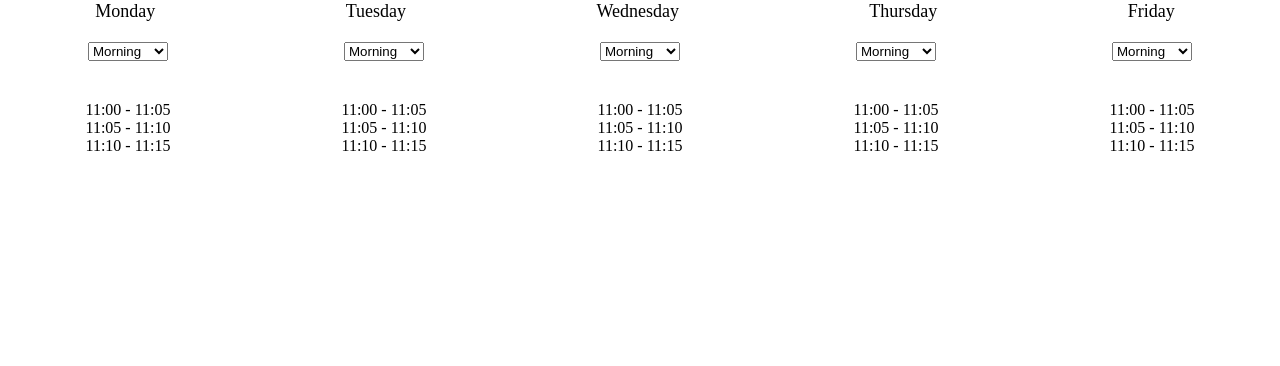
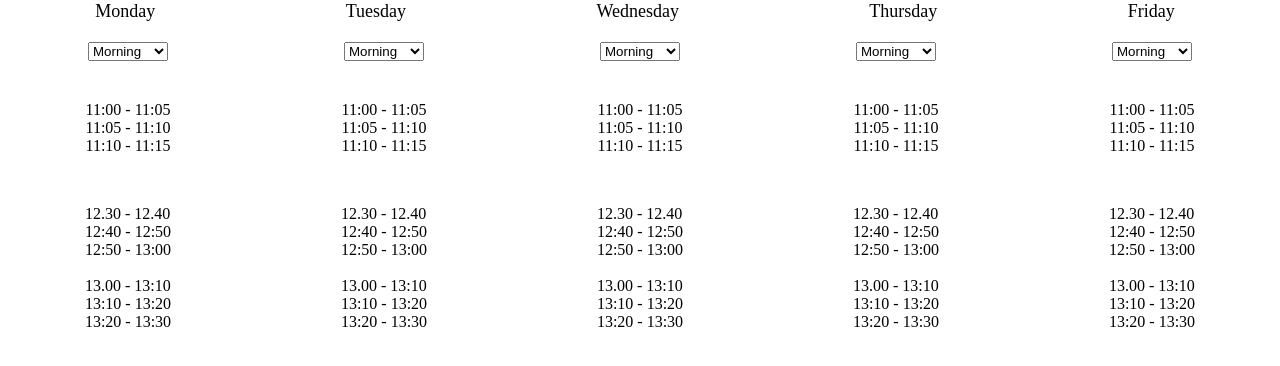
Before and after one commit to dominicho97/table-tennis-tool, a PHP site: page /schedule/schedule.php in a window 1280 px wide. Shown: the part 125-491 px from the top of the page. Run offline with PHP 8.4, Linux system fonts and the light colour scheme.

Commit message:
added times from noon

```diff
--- a/schedule/schedule.css
+++ b/schedule/schedule.css
@@ -47,11 +47,13 @@ body {
 
 /*--*/
 
-.time-morning1 {
-  display: inline;
-  position: relative;
-}
 .time-wrapper1 {
   display: flex;
   justify-content: space-around;
 }
+
+.time-wrapper2 {
+  margin-top: 50px;
+  display: flex;
+  justify-content: space-around;
+}
--- a/schedule/schedule.php
+++ b/schedule/schedule.php
@@ -40,7 +40,7 @@ define('__CONFIG__', true);
       </ul>
     </div>
 
-
+<!--days-->
   <div class='wrapper'>
     <div >Monday</div>
     <div>Tuesday</div>
@@ -49,7 +49,7 @@ define('__CONFIG__', true);
     <div>Friday</div>
   </div>
 
-
+<!--select boxes-->
     <div class='wrapper-options'>
   <select id = "selectbox1" onChange = "changeTime1()">
     <option value="morning">Morning</option>
@@ -84,6 +84,7 @@ define('__CONFIG__', true);
 
 </div>
 
+<!--morning time-->
 <div class="time-wrapper1">
     <div class="time-morning1">
     <div>11:00 - 11:05</div>
@@ -112,9 +113,56 @@ define('__CONFIG__', true);
 </div>
 </div>
 
+ <!--noon times-->
 
+<div class="time-wrapper2">
+  <div class="time-noon1">
+     <div>12.30 - 12.40</div>
+     <div>12:40 - 12:50</div>
+    <div>12:50 - 13:00</div>
+    <br>
+    <div>13.00 - 13:10</div>
+     <div>13:10 - 13:20</div>
+    <div>13:20 - 13:30</div>
 
-
+  </div>
+  <div class="time-noon2">
+  <div>12.30 - 12.40</div>
+     <div>12:40 - 12:50</div>
+    <div>12:50 - 13:00</div>
+    <br>
+    <div>13.00 - 13:10</div>
+     <div>13:10 - 13:20</div>
+    <div>13:20 - 13:30</div>
+  </div>
+  <div class="time-noon">
+  <div>12.30 - 12.40</div>
+     <div>12:40 - 12:50</div>
+    <div>12:50 - 13:00</div>
+    <br>
+    <div>13.00 - 13:10</div>
+     <div>13:10 - 13:20</div>
+    <div>13:20 - 13:30</div>
+   </div>
+   <div class="time-noon4">
+   <div>12.30 - 12.40</div>
+     <div>12:40 - 12:50</div>
+    <div>12:50 - 13:00</div>
+    <br>
+    <div>13.00 - 13:10</div>
+     <div>13:10 - 13:20</div>
+    <div>13:20 - 13:30</div>
+   </div>
+  <div class="time-noon5">
+  <div>12.30 - 12.40</div>
+     <div>12:40 - 12:50</div>
+    <div>12:50 - 13:00</div>
+    <br>
+    <div>13.00 - 13:10</div>
+     <div>13:10 - 13:20</div>
+    <div>13:20 - 13:30</div>
+  </div>
+</div>
   <script>
 
   const morning = document.getElementById('time-morning1');
```
